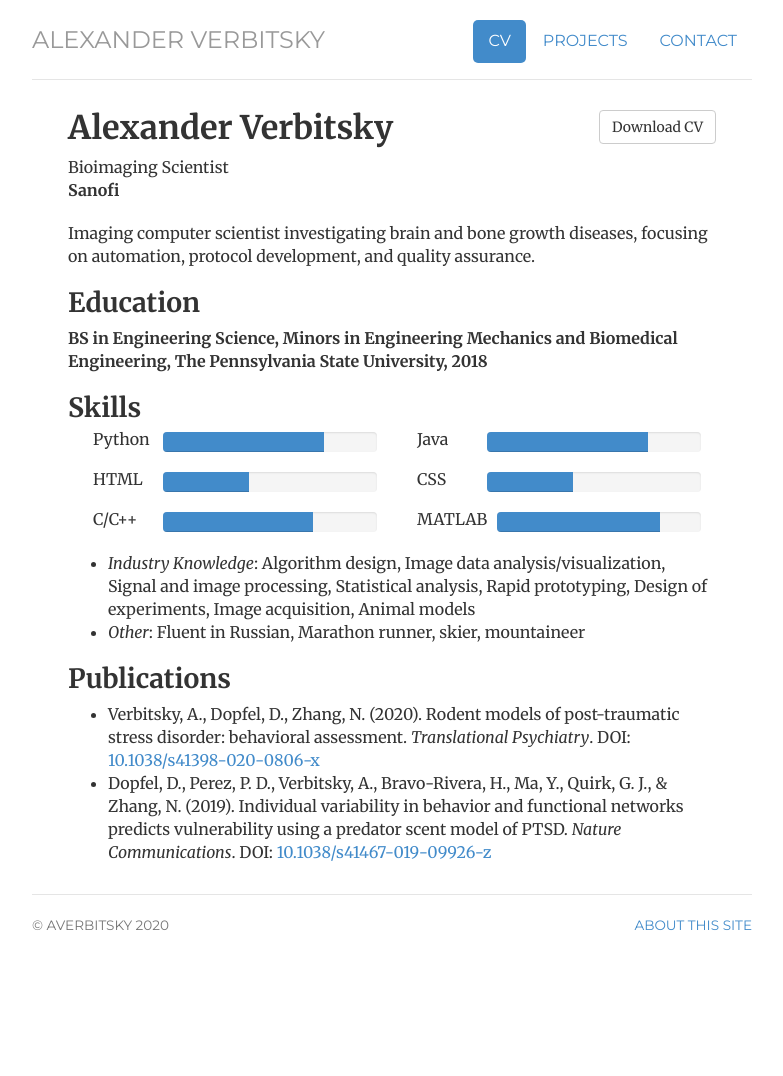
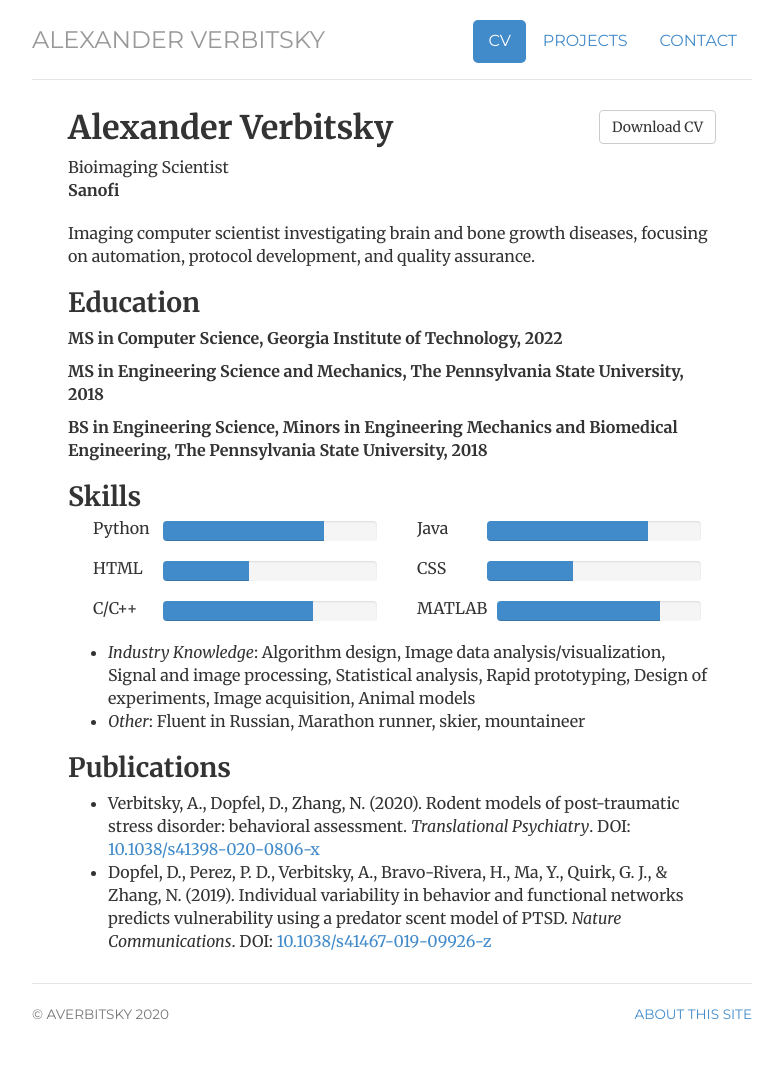
Before and after one commit to averbitsky/averbitsky.github.io, a Jekyll site: the page built from cv/index.html, in a window 1280 px wide. Shown: the whole page, without its empty margins (248-1031 px from the left). Built offline with Jekyll 4.4.1, drawn with Linux system fonts in a browser that asks for light colours; before the commit the page ends 987 px from its top, so only the background shows below that.

Commit message:
Update index.html

```diff
--- a/cv/index.html
+++ b/cv/index.html
@@ -22,6 +22,8 @@ description: Alexander Verbitsky's CV
 		development, and quality assurance.</p>
 
 	<h2>Education</h2>
+	<p><strong>MS in Computer Science, Georgia Institute of Technology, 2022</strong></p>
+	<p><strong>MS in Engineering Science and Mechanics, The Pennsylvania State University, 2018</strong></p>
 	<p><strong>BS in Engineering Science, Minors in Engineering Mechanics and Biomedical Engineering, The Pennsylvania
 			State University, 2018</strong></p>
 
```
